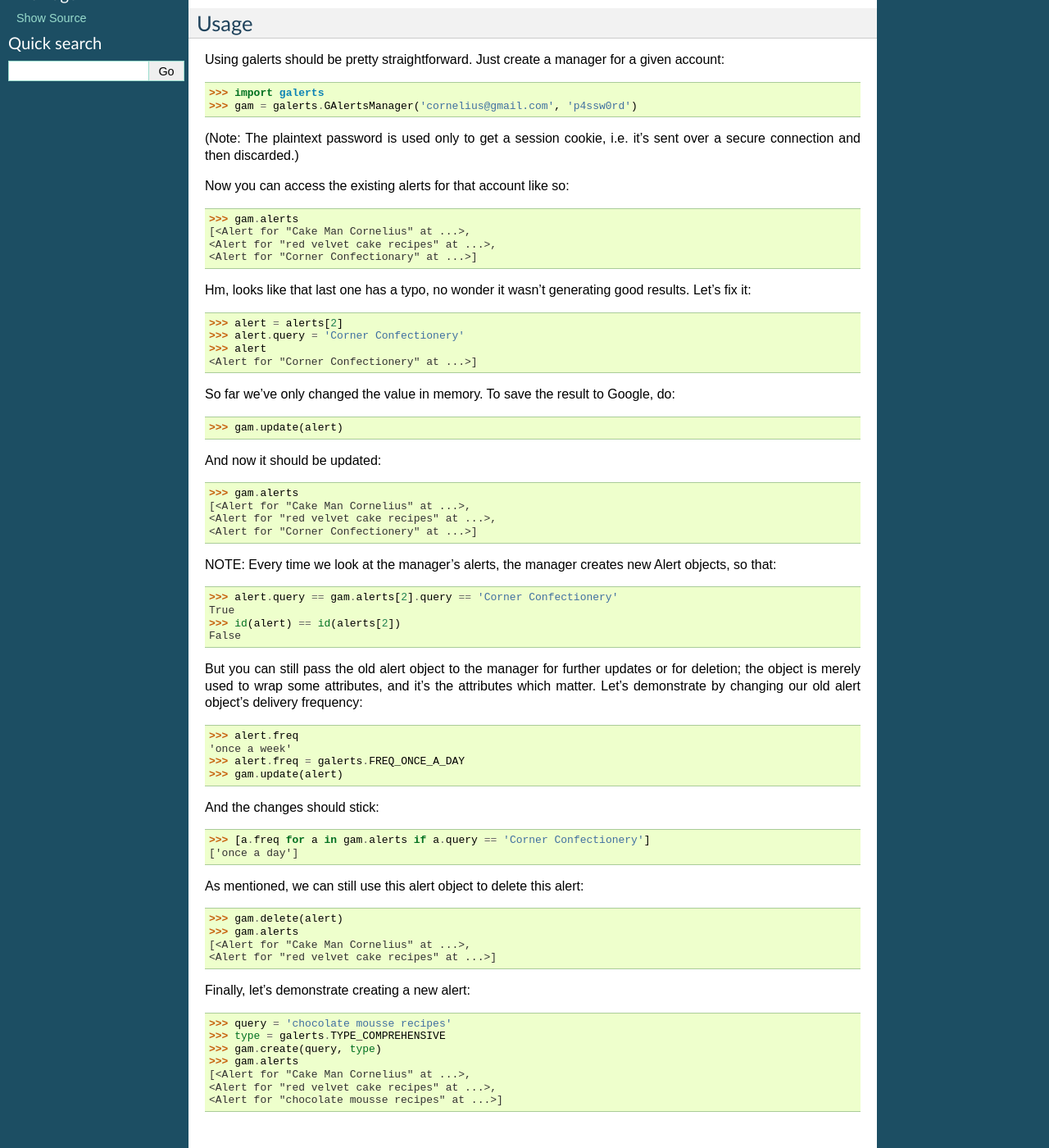
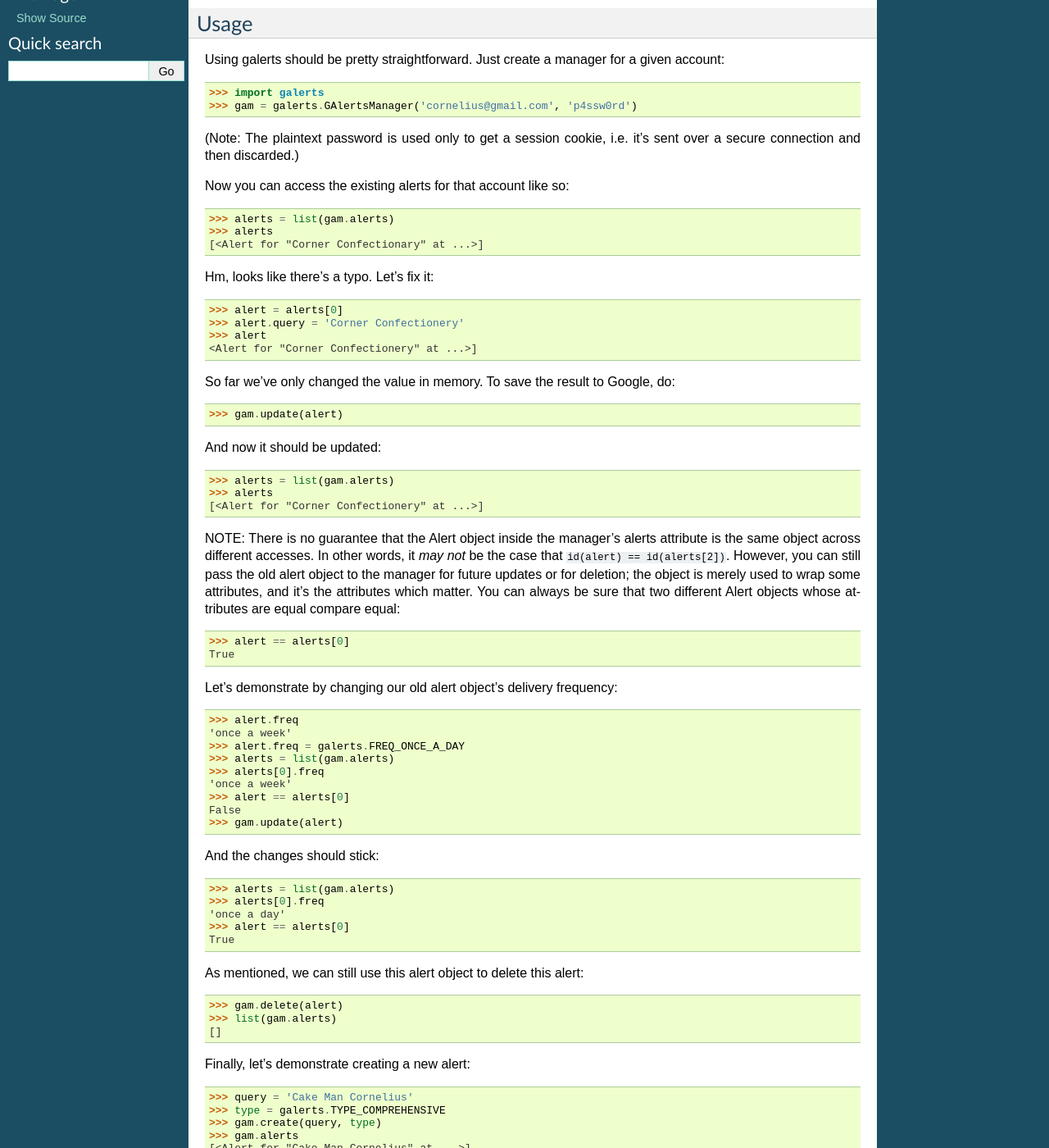
Before and after one commit to jab/galerts, a Sphinx documentation site: the page built from docs/source/README.rst, in a window 1280 px wide and 1400 px high, scrolled down 258 px. Shown: the whole window at 82% size. Built offline with Sphinx 7.4.7, drawn with Linux system fonts in a browser that asks for light colours; some of the changed text lies outside the part shown.

Commit message:
don't create new Alert objects if we don't have to
GAlertsManager._alerts is now a dict, not a list,
and GAlertsManager.alerts returns an iterable

```diff
--- a/docs/source/README.rst
+++ b/docs/source/README.rst
@@ -28,15 +28,13 @@ sent over a secure connection and then discarded.)
 
 Now you can access the existing alerts for that account like so::
 
-    >>> gam.alerts
-    [<Alert for "Cake Man Cornelius" at ...>,
-    <Alert for "red velvet cake recipes" at ...>,
-    <Alert for "Corner Confectionary" at ...>]
+    >>> alerts = list(gam.alerts)
+    >>> alerts
+    [<Alert for "Corner Confectionary" at ...>]
 
-Hm, looks like that last one has a typo, no wonder it wasn't generating
-good results. Let's fix it::
+Hm, looks like there's a typo. Let's fix it::
 
-    >>> alert = alerts[2]
+    >>> alert = alerts[0]
     >>> alert.query = 'Corner Confectionery'
     >>> alert
     <Alert for "Corner Confectionery" at ...>]
@@ -48,47 +46,51 @@ do::
 
 And now it should be updated::
 
-    >>> gam.alerts
-    [<Alert for "Cake Man Cornelius" at ...>,
-    <Alert for "red velvet cake recipes" at ...>,
-    <Alert for "Corner Confectionery" at ...>]
+    >>> alerts = list(gam.alerts)
+    >>> alerts
+    [<Alert for "Corner Confectionery" at ...>]
 
-NOTE: Every time we look at the manager's alerts, the manager creates new
-Alert objects, so that::
+NOTE: There is no guarantee that the Alert object inside the manager's
+alerts attribute is the same object across different accesses. In other
+words, it *may not* be the case that ``id(alert) == id(alerts[2])``.
+However, you can still pass the old alert object to the manager for future
+updates or for deletion; the object is merely used to wrap some attributes,
+and it's the attributes which matter. You can always be sure that two
+different Alert objects whose attributes are equal compare equal::
 
-    >>> alert.query == gam.alerts[2].query == 'Corner Confectionery'
+    >>> alert == alerts[0]
     True
-    >>> id(alert) == id(alerts[2])
-    False
 
-But you can still pass the old alert object to the manager for further
-updates or for deletion; the object is merely used to wrap some attributes, and
-it's the attributes which matter. Let's demonstrate by changing our old alert
-object's delivery frequency::
+Let's demonstrate by changing our old alert object's delivery frequency::
 
     >>> alert.freq
     'once a week'
     >>> alert.freq = galerts.FREQ_ONCE_A_DAY
+    >>> alerts = list(gam.alerts)
+    >>> alerts[0].freq
+    'once a week'
+    >>> alert == alerts[0]
+    False
     >>> gam.update(alert)
 
 And the changes should stick::
 
-    >>> [a.freq for a in gam.alerts if a.query == 'Corner Confectionery']
-    ['once a day']
+    >>> alerts = list(gam.alerts)
+    >>> alerts[0].freq
+    'once a day'
+    >>> alert == alerts[0]
+    True
 
 As mentioned, we can still use this alert object to delete this alert::
 
     >>> gam.delete(alert)
-    >>> gam.alerts
-    [<Alert for "Cake Man Cornelius" at ...>,
-    <Alert for "red velvet cake recipes" at ...>]
+    >>> list(gam.alerts)
+    []
 
 Finally, let's demonstrate creating a new alert::
 
-    >>> query = 'chocolate mousse recipes'
+    >>> query = 'Cake Man Cornelius'
     >>> type = galerts.TYPE_COMPREHENSIVE
     >>> gam.create(query, type)
     >>> gam.alerts
-    [<Alert for "Cake Man Cornelius" at ...>,
-    <Alert for "red velvet cake recipes" at ...>,
-    <Alert for "chocolate mousse recipes" at ...>]
+    [<Alert for "Cake Man Cornelius" at ...>]
```
Also changed, not shown: galerts.py (+39 -13 lines).
